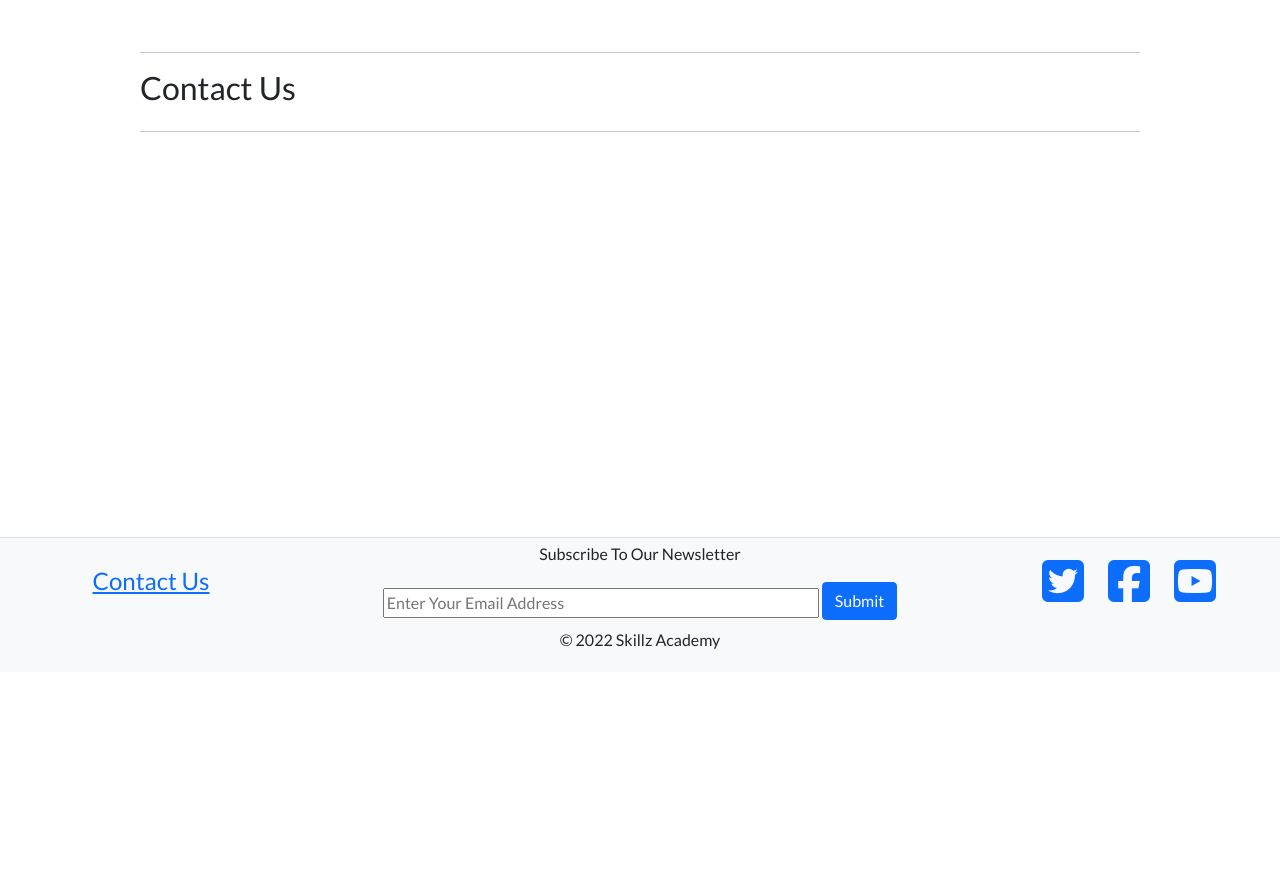
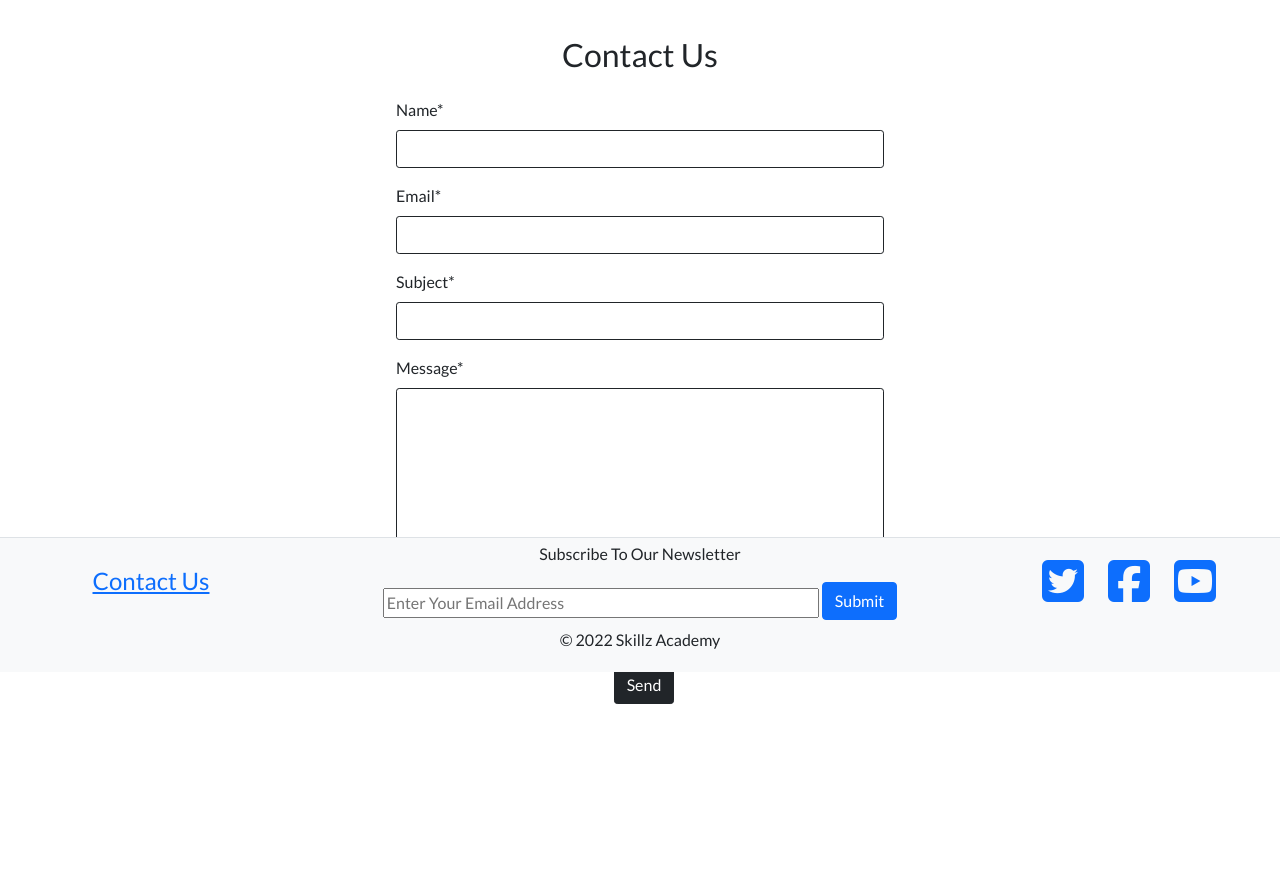
Before and after one commit to rajendradanve/skillzacademy, a Django app: page /contact_us/ in a window 1280 px wide. Shown: the part 128-1004 px from the top of the page. Before the commit the page ends 777 px from the top, so only its background shows below. Run offline with Django 3.2, Linux system fonts and the light colour scheme; data that the repository does not hold is empty; parts of the project's set-up code (start-up, migrations or seed data) failed here and were passed over; some libraries are stand-ins or nearby versions.

Commit message:
added contact us form and view in the Home App

```diff
--- a/home/form.py
+++ /dev/null
@@ -1 +0,0 @@
-from django import forms
--- /dev/null
+++ b/home/forms.py
@@ -0,0 +1,14 @@
+from django import forms
+from .models import Contact
+
+
+class ContactForm(forms.ModelForm):
+    class Meta:
+        model = Contact
+        fields = '__all__'
+
+    def __init__(self, *args, **kwargs):
+        super().__init__(*args, **kwargs)
+
+        for field_name, field in self.fields.items():
+            field.widget.attrs['class'] = 'border-dark rounded-1'
--- a/home/models.py
+++ b/home/models.py
@@ -3,3 +3,13 @@ from django.db import models
 
 class Subscription(models.Model):
     email = models.EmailField(max_length=254, null=False, blank=False)
+
+
+class Contact(models.Model):
+    name = models.CharField(max_length= 100, null=False, blank=False)
+    email = models.EmailField(null=False, blank=False)
+    subject = models.CharField(max_length=255)
+    message = models.TextField()
+
+    def __str__(self):
+        return self.email
--- a/home/templates/home/contact_us.html
+++ b/home/templates/home/contact_us.html
@@ -8,10 +8,18 @@
 {% block content %}
 <div class="container content-placement content-placement-bottom">
     <div class="row">
-        <div class="col">
-            <hr>
-            <h2 class="logo-font mb-4">Contact Us</h2>
-            <hr>
+
+        <div class="col col-md-6 offset-md-3">
+
+            <h2 class="logo-font mb-4 text-center">Contact Us</h2>
+            <form action="{% url 'contact'}" method="POST">
+                {% csrf_token %}
+                     {{ form|crispy }}
+                     <div class="text-center">
+                        <button type="submit" class="btn btn-dark rounded-1 my-2 ms-2">Send</button>
+                    </div>
+
+             </form>
         </div>
 
     </div>
--- a/home/urls.py
+++ b/home/urls.py
@@ -2,7 +2,7 @@ from django.urls import path
 from . import views
 
 urlpatterns = [
-    path('', views.index, name='home'),
+    path('', views.home, name='home'),
     path('subscribe/', views.subscribe, name='subscribe'),
     path('contact_us/', views.contact, name='contact_us'),
     ]
--- a/home/views.py
+++ b/home/views.py
@@ -1,10 +1,10 @@
 from django.shortcuts import render, redirect, HttpResponseRedirect
 from .models import Subscription
 from django.contrib import messages
+from .forms import ContactForm
 
-
-def index(request):
-    """ A view to return the index page"""
+def home(request):
+    """ A view to return the home page"""
 
     return render(request, 'home/index.html')
 
@@ -28,7 +28,17 @@ def subscribe(request):
 
 def contact(request):
 
+    if request.method == 'POST':
+        form = ContactForm(request.POST)
+        if form.is_valid():
+            form.save()
+            messages.success(request, 'Your message submitted successfully. We will come back to you as soon as possible.')
+
+        return request('home')
+    form = ContactForm()
 
     template = 'home/contact_us.html'
-
-    return render(request, template)
+    context = {
+        'form': form
+        }
+    return render(request, template, context)
```
Also changed, not shown: home/admin.py (+9 -1 lines), checkout/migrations/0015_alter_order_order_number.py (added), checkout/migrations/0016_alter_order_order_number.py (added), checkout/migrations/0017_alter_order_order_number.py (added), home/migrations/0002_contact.py (added).
